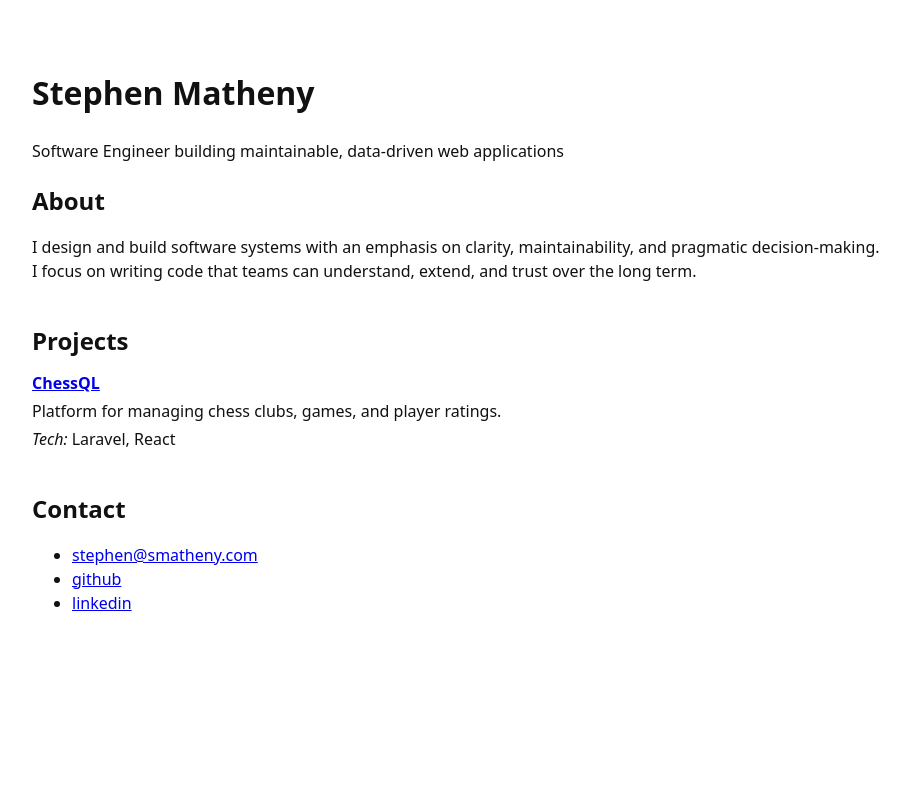
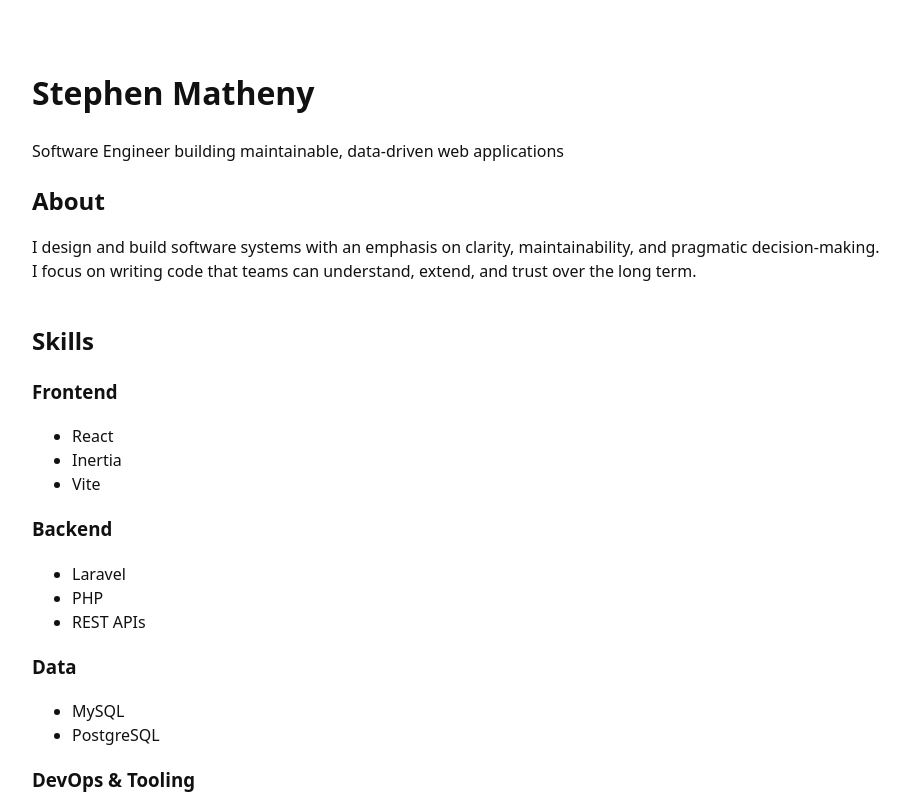
Before and after one commit to stephenmatheny/smatheny, a React (Vite) app: page / in a window 1280 px wide. Shown: the top 800 px of the page, without its empty margins (182-1092 px from the left). Built offline with nearby package versions, Linux system fonts and the light colour scheme.

Commit message:
refactor: group and render skills by category

```diff
--- a/src/App.jsx
+++ b/src/App.jsx
@@ -3,6 +3,7 @@
 import Layout from "./components/Layout";
 import Projects from "./components/Projects";
 import Section from "./components/Section";
+import Skills from "./components/Skills";
 import { profile } from "./data/profile";
 
 import "./App.css";
@@ -21,6 +22,9 @@
         <p>{profile.about}</p>
       </Section>
 
+      <Section title="Skills">
+        <Skills skillGroups={profile.skillGroups} />
+      </Section>
 
       <Section title="Projects">
         <Projects projects={profile.projects} />
--- /dev/null
+++ b/src/components/Skills.jsx
@@ -0,0 +1,27 @@
+export default function Skills({ skillGroups }) {
+  if (!skillGroups || skillGroups.length === 0) {
+    return <p>No skills listed yet.</p>;
+  }
+
+  return (
+    <div className="skills">
+      {skillGroups.map((group) => (
+        <div key={group.name} className="skills__group">
+          <h3 className="skills__title">{group.name}</h3>
+
+          {Array.isArray(group.items) && group.items.length > 0 ? (
+            <ul className="skills__list">
+              {group.items.map((item) => (
+                <li key={`${group.name}:${item}`} className="skills__item">
+                  {item}
+                </li>
+              ))}
+            </ul>
+          ) : (
+            <p className="skills__empty">No items.</p>
+          )}
+        </div>
+      ))}
+    </div>
+  );
+}
--- a/src/data/profile.js
+++ b/src/data/profile.js
@@ -10,12 +10,12 @@
   },
   about:
     "I design and build software systems with an emphasis on clarity, maintainability, and pragmatic decision-making. I focus on writing code that teams can understand, extend, and trust over the long term.",
-  skillGroups: {
-    frontEnd: ["React", "Inertia", "Vite"],
-    backEnd: ["Laravel", "PHP", "REST APIs"],
-    data: ["MySQL", "PostgreSQL"],
-    tools: ["Docker", "Git", "CI/CD"],
-  },
+  skillGroups: [
+    { name: "Frontend", items: ["React", "Inertia", "Vite"] },
+    { name: "Backend", items: ["Laravel", "PHP", "REST APIs"] },
+    { name: "Data", items: ["MySQL", "PostgreSQL"] },
+    { name: "DevOps & Tooling", items: ["Docker", "Git", "CI/CD"] },
+  ],
   projects: [
     {
       name: "ChessQL",
```
